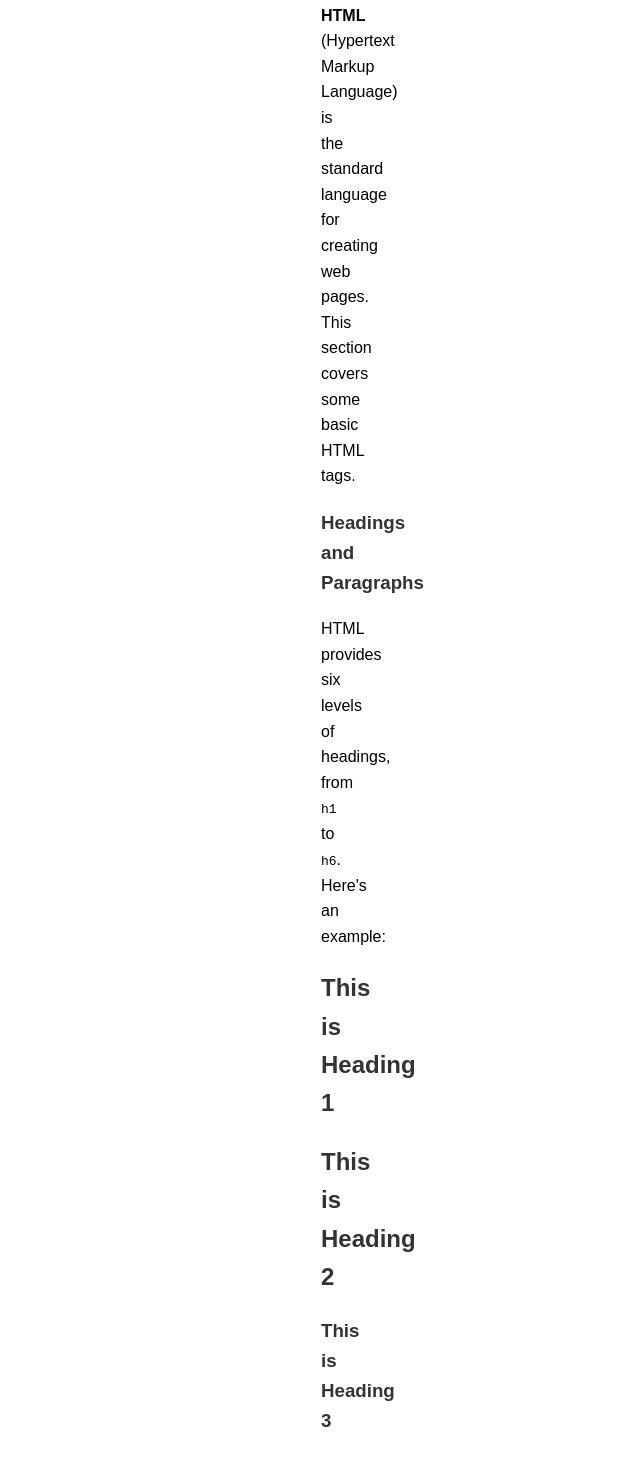
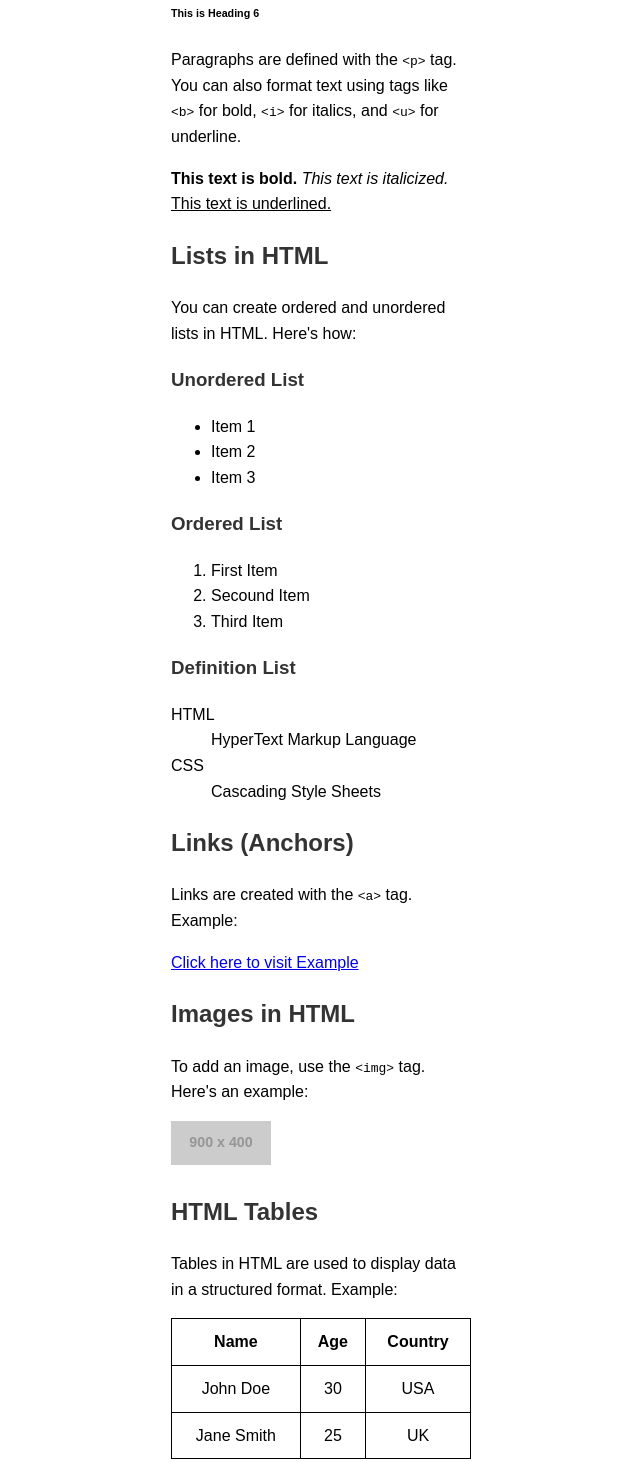
Before and after one commit to Krishna20060504/Ala-1, a plain HTML site: page Task_1.html in a window 1280 px wide. Shown: the part 824-2286 px from the top of the page, without its empty margins (319-959 px from the left). Drawn offline with Linux system fonts and the light colour scheme; placeholder pictures from the web are drawn by us.

Commit message:
Update Task_1.html

```diff
--- a/Task_1.html
+++ b/Task_1.html
@@ -13,7 +13,7 @@
             line-height: 1.6;
         }
         .container {
-            max-width: 000px;
+            max-width: 300px;
             margin: 0 auto;
         }
         h1, h2, h3 {
@@ -28,10 +28,10 @@
         }
         th, td {
             padding: 10px;
-            text-align: left;
+            text-align:center ;
         }
         img {
-            width: 100%;
+            width: 100px;
             height: auto;
         }
         iframe {
@@ -39,79 +39,63 @@
             height: 300px;
         }
     </style>
-</head>
 <body>
     <div class="container">
-        <!-- Page Structure with Headings -->
         <header>
             <h1>HTML Example with Various Tags</h1>
             <p>In this page, we will demonstrate several HTML tags including headings, paragraphs, lists, images, tables, forms, multimedia elements, and more.</p>
         </header>
-
-        <!-- Basic HTML Tags: Heading, Paragraph, Text Formatting -->
         <section>
+			<header> <h1>Basic HTML Tags</h1> </header>
             <p><strong>HTML</strong> (Hypertext Markup Language) is the standard language for creating web pages. This section covers some basic HTML tags.</p>
-
             <h3>Headings and Paragraphs</h3>
-            <p>HTML provides six levels of headings, from <code>h1</code> to <code>h6</code>. Here's an example:</p>
+            <p>HTML provides six levels of headings, from <code>&lt;h1></code> to <code>&lt;h6></code>. Here's an example:</p>
             <h1>This is Heading 1</h1>
             <h2>This is Heading 2</h2>
-            <h3>This is Heading 3</h3>
+            <h3> This is Heading 3 </h3>
             <h4>This is Heading 4</h4>
             <h5>This is Heading 5</h5>
             <h6>This is Heading 6</h6>
-
             <p>Paragraphs are defined with the <code>&lt;p&gt;</code> tag. You can also format text using tags like <code>&lt;b&gt;</code> for bold, <code>&lt;i&gt;</code> for italics, and <code>&lt;u&gt;</code> for underline.</p>
             <p><b>This text is bold.</b> <i>This text is italicized.</i> <u>This text is underlined.</u></p>
         </section>
-
-        <!-- Organizing Text: Lists -->
         <section>
             <h2>Lists in HTML</h2>
-            <p>You can create ordered and unordered lists in HTML. Here’s how:</p>
-
+            <p>You can create ordered and unordered lists in HTML. Here's how:</p>
             <h3>Unordered List</h3>
             <ul>
                 <li>Item 1</li>
                 <li>Item 2</li>
                 <li>Item 3</li>
             </ul>
-
             <h3>Ordered List</h3>
             <ol>
                 <li>First Item</li>
-                <li>Second Item</li>
+                <li> Secound Item </li>
                 <li>Third Item</li>
             </ol>
-
             <h3>Definition List</h3>
             <dl>
                 <dt>HTML</dt>
                 <dd>HyperText Markup Language</dd>
-                <dt>CSS</dt>
+                <dt>CSS </dt>
                 <dd>Cascading Style Sheets</dd>
             </dl>
         </section>
-
-        <!-- Anchors and Links -->
         <section>
             <h2>Links (Anchors)</h2>
             <p>Links are created with the <code>&lt;a&gt;</code> tag. Example:</p>
             <a href="https://www.example.com" target="_blank">Click here to visit Example</a>
         </section>
-
-        <!-- Images -->
         <section>
             <h2>Images in HTML</h2>
-            <p>To add an image, use the <code>img</code> tag. Here’s an example:</p>
+            <p>To add an image, use the <code>&lt;img&gt;</code> tag. Here's an example:</p>
             <img src="https://via.placeholder.com/900x400" alt="Sample Image">
         </section>
-
-        <!-- Tables -->
         <section>
             <h2>HTML Tables</h2>
             <p>Tables in HTML are used to display data in a structured format. Example:</p>
-            <table>
+            <table border="1">
                 <tr>
                     <th>Name</th>
                     <th>Age</th>
@@ -120,83 +104,66 @@
                 <tr>
                     <td>John Doe</td>
                     <td>30</td>
-                    <td>USA</td>
+					<td> USA</td>
+
                 </tr>
                 <tr>
+
                     <td>Jane Smith</td>
                     <td>25</td>
-                    <td>UK</td>
+					<td> UK </td>
                 </tr>
             </table>
         </section>
-
-        <!-- Forms -->
         <section>
             <h2>HTML Forms</h2>
             <p>Forms allow users to submit data to a server. Here's a simple form:</p>
-            <form action="/submit" method="POST">
+            <f0rm action="/submit" method="POST">
                 <label for="name">Name:</label>
                 <input type="text" id="name" name="name" required><br><br>
-
                 <label for="email">Email:</label>
                 <input type="email" id="email" name="email" required><br><br>
-
                 <label for="age">Age:</label>
                 <input type="number" id="age" name="age"><br><br>
-
                 <label for="message">Message:</label><br>
                 <textarea id="message" name="message" rows="5" cols="30" required></textarea><br><br>
-
                 <button type="submit">Submit</button>
-            </form>
+            </f0rm>
         </section>
-
-        <!-- Meta Tags -->
         <section>
             <h2>Meta Tags</h2>
             <p>Meta tags provide metadata about an HTML document. They are always placed in the <code>&lt;head&gt;</code> section of the HTML document. Example meta tags include charset, author, viewport, and description.</p>
         </section>
-
-        <!-- Multimedia Tags -->
         <section>
             <h2>Multimedia Tags</h2>
             <p>HTML allows you to embed multimedia such as audio and video. Here are examples:</p>
-
             <h3>Audio</h3>
             <audio controls>
                 <source src="sample-audio.mp3" type="audio/mp3">
                 Your browser does not support the audio element.
             </audio>
-
             <h3>Video</h3>
             <video width="320" height="240" controls>
-                <source src="sample-video.mp4" type="video/mp4">
+                <source src="sample-video.mp3" type="video/mp3">
                 Your browser does not support the video tag.
             </video>
         </section>
-
-        <!-- Frames (Deprecated, but Still Supported) -->
         <section>
             <h2>Frames</h2>
             <p>Frames are used to divide a page into sections, but they are deprecated in HTML5. Here’s an iframe example:</p>
             <iframe src="https://www.example.com" title="Example Iframe"></iframe>
         </section>
-
-        <!-- HTML5 Tags with Validations -->
         <section>
             <h2>HTML5 Tags and Form Validation</h2>
             <p>HTML5 introduces new input types and validation features. Example form:</p>
             <form action="/submit" method="POST">
                 <label for="email">Email:</label>
                 <input type="email" id="email" name="email" required><br><br>
-
                 <label for="birthdate">Date of Birth:</label>
                 <input type="date" id="birthdate" name="birthdate" required><br><br>
-
                 <label for="phone">Phone Number:</label>
                 <input type="tel" id="phone" name="phone"><br><br>
-
-                <button type="submit">Submit</button>
+                <button type="">Submit</button>
             </form>
         </section>
     </div>
```
